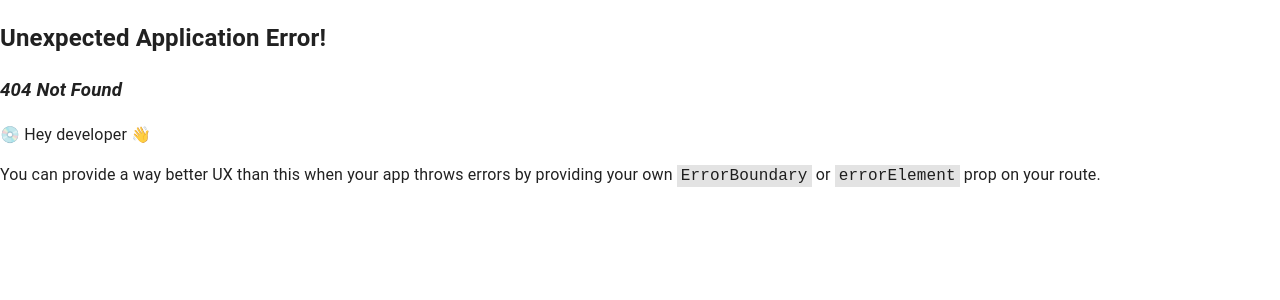
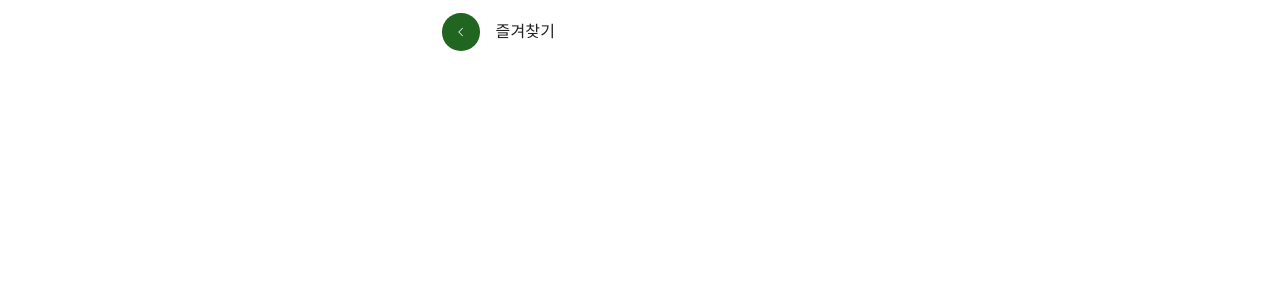
Before and after one commit to YoonKeumJae/Feaverthon, a React (Vite) app: page /detail/1 in a window 1280 px wide. Before the commit this address had no page. Shown: the top 300 px of the page. Built offline with nearby package versions, Linux system fonts and the light colour scheme.

Commit message:
faet #3 renaming

```diff
--- a/src/Router.jsx
+++ b/src/Router.jsx
@@ -2,6 +2,7 @@ import React from "react";
 import { createBrowserRouter, RouterProvider } from "react-router-dom";
 import Main from "./pages/main";
 import Favorite from "./pages/favorite";
+import Detail from "./pages/detail";
 
 const router = createBrowserRouter([
   {
@@ -12,6 +13,10 @@ const router = createBrowserRouter([
     path: "favorite",
     element: <Favorite />,
   },
+  {
+    path: "detail/:id",
+    element: <Detail />,
+  },
 ]);
 
 export default function Router() {
--- /dev/null
+++ b/src/pages/detail/index.jsx
@@ -0,0 +1,11 @@
+import { Container } from "@mui/material";
+import React from "react";
+import Header from "../favorite/components/Header";
+
+export default function Detail() {
+  return (
+    <Container maxWidth="xs" sx={{ p: 0, pt: 7 }}>
+      <Header />
+    </Container>
+  );
+}
--- a/src/pages/favorite/index.jsx
+++ b/src/pages/favorite/index.jsx
@@ -1,8 +1,8 @@
 import { Container, Tab, Tabs, Typography } from "@mui/material";
 import React, { useState } from "react";
-import Header from "./conponents/Header";
+import Header from "./components/Header";
 import BottomNav from "../../components/BottomNav";
-import ReviewItem from "./conponents/ReviewItem";
+import ReviewItem from "./components/ReviewItem";
 
 // const tab = ["전체", "대구", "경북", "서울", "부산"];
 const restaurant = [
```
Also changed, not shown: src/pages/favorite/components/Header.jsx (renamed from src/pages/favorite/conponents/Header.jsx), src/pages/favorite/components/ReviewItem.jsx (renamed from src/pages/favorite/conponents/ReviewItem.jsx).
